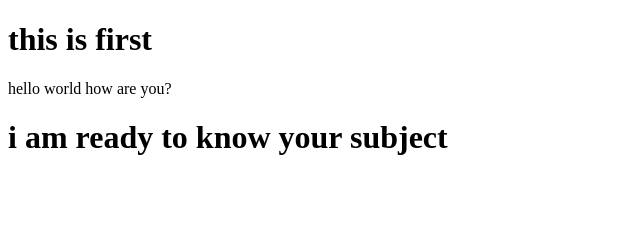
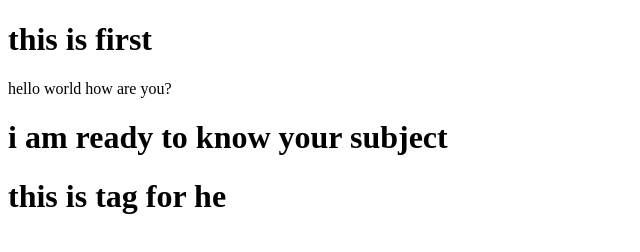
Before and after one commit to Alamin0123/this-my-first-website, a plain HTML site: page this-my-first-website/index.html in a window 1280 px wide. Shown: the whole page, without its empty margins (0-640 px from the left). Drawn offline with Linux system fonts and the light colour scheme.

Commit message:
please upload my code

```diff
--- a/this-my-first-website/index.html
+++ b/this-my-first-website/index.html
@@ -8,6 +8,7 @@
     <h1>this is first </h1>
     <p>hello world how are you? </p>
     <h1> i am ready to know your subject</h1>
+    <h1>this is tag for he </h1>
 </head>
 <body>
 
```
